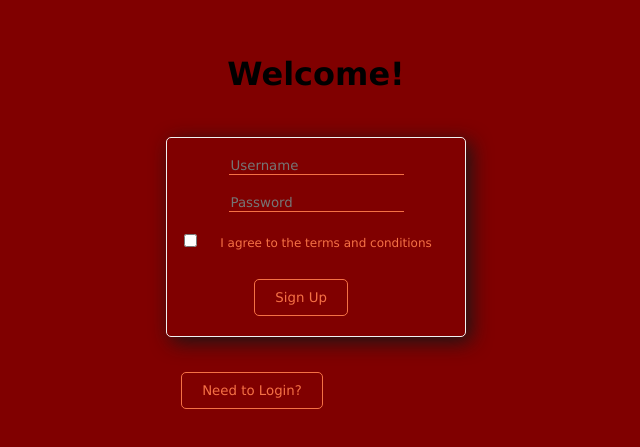
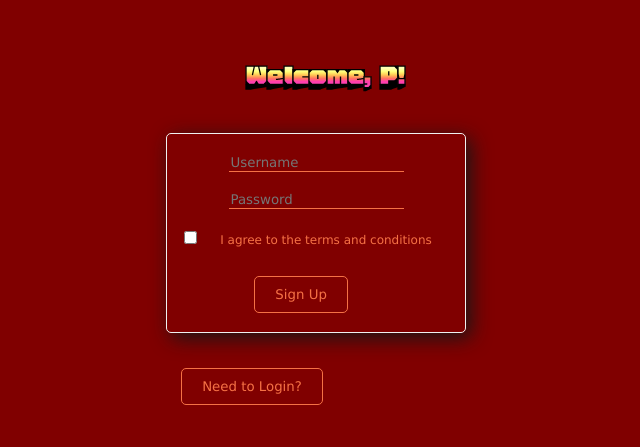
Before and after one commit to barrett38/capstone-pokedex, a React (Create React App) app: page /auth in a window 1280 px wide. Shown: the part 129-576 px from the top of the page, without its empty margins (324-964 px from the left). Built offline with nearby package versions, Linux system fonts and the light colour scheme.

Commit message:
Set up Login

```diff
--- a/src/App.css
+++ b/src/App.css
@@ -219,7 +219,7 @@ main {
 }
 
 .logout-btn {
-  color: #f0f0f0;
+  color: #ffc407;
   text-decoration: none;
   transition: 0.3s;
   font-size: 1rem;
@@ -227,6 +227,9 @@ main {
   border: none;
   padding: 0;
   margin: 0;
+  margin-left: 1px;
+  float: right;
+  font-weight: bold;
 }
 
 .logout-btn:hover {
--- a/src/components/Auth.js
+++ b/src/components/Auth.js
@@ -27,7 +27,7 @@ const Auth = () => {
 
   return (
     <main>
-      <h1>Welcome!</h1>
+      <h1 className="login-welcome">Welcome, P!</h1>
       <form className="form auth-form" onSubmit={submitHandler}>
         <input
           className="form-input"
--- a/src/components/Header.js
+++ b/src/components/Header.js
@@ -1,60 +1,25 @@
 import { useContext } from "react";
-// import { NavLink } from "react-router-dom";
-
 import AuthContext from "../store/authContext";
-// import logo from "../assets/dm-logo-white.svg";
 
 const Header = () => {
   const { state, dispatch } = useContext(AuthContext);
 
-  // const styleActiveLink = ({ isActive }) => {
-  //   return {
-  //     color: isActive ? "#f57145" : "",
-  //   };
-  // };
-
   return (
-    <header className="main-header">
+    <header>
       <nav>
         {state.token ? (
           <ul>
-            {/* <li>
-              <NavLink style={styleActiveLink} to="/">
-                Home
-              </NavLink>
-            </li>
-            <li>
-              <NavLink style={styleActiveLink} to="profile">
-                Profile
-              </NavLink>
-            </li>
-            <li>
-              <NavLink style={styleActiveLink} to="form">
-                Add Post
-              </NavLink>
-            </li> */}
             <li>
               <button
                 className="logout-btn"
                 onClick={() => dispatch({ type: "LOGOUT" })}
               >
-                Logout
+                Log Out
               </button>
             </li>
           </ul>
         ) : (
-          <ul className="main-nav">
-            {/* <li>
-              <NavLink style={styleActiveLink} to="/">
-                Home
-              </NavLink>
-            </li>
-            <li>
-              <NavLink style={styleActiveLink} to="/auth">
-                Profile
-              </NavLink>
-            </li> */}
-          </ul>
+          <ul className="main-nav"></ul>
         )}
       </nav>
     </header>
--- a/src/components/NavBar.jsx
+++ b/src/components/NavBar.jsx
@@ -18,15 +18,15 @@ const routes = [
 
 export default function NavBar() {
   return (
-    <header id="main-header">
+    <header>
       <div id="title">
+        <Header />
         {routes.map((route) => (
           <Link to={route.path} key={route.path}>
             <img src={route.icon} alt={route.alt} />
           </Link>
         ))}
       </div>
-      <Header />
     </header>
   );
 }
--- a/src/index.css
+++ b/src/index.css
@@ -45,18 +45,11 @@ body {
 /* ID Selectors */
 
 /* Very, very Top */
-#main-header {
-  /* Flexbox */
-  display: flex;
-  flex-direction: row;
-  flex-wrap: nowrap;
-  justify-content: flex-start;
-  align-items: stretch;
-  align-content: stretch;
-  /* Remaining */
-  position: fixed;
-  background-color: transparent;
-  top: 0px;
+.login-welcome {
+  margin-bottom: 1rem;
+  padding-left: 20px;
+  font-family: "Honk Regular", sans-serif;
+  font-size: 208%;
 }
 
 /* Far left Navigation Bar */
@@ -71,7 +64,7 @@ body {
   /* Remaining */
   position: fixed;
   background-color: transparent;
-  padding-top: 1px;
+  top: 0px;
 }
 
 /* Icons in the NAV BAR */
```
